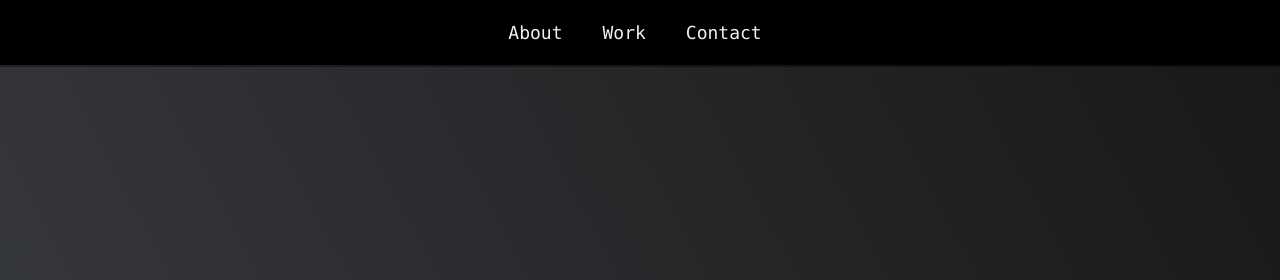
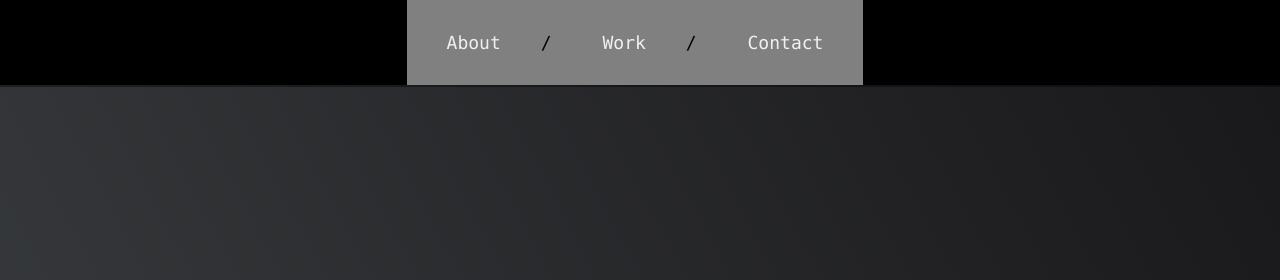
Before and after one commit to lukerebeirowebdev/Portfolio-Page-Luke-Rebeiro, a plain HTML site: page index.html in a window 1280 px wide. Shown: the top 280 px of the page. Drawn offline with Linux system fonts and the light colour scheme.

Commit message:
added spacing

```diff
--- a/style.css
+++ b/style.css
@@ -120,6 +120,24 @@
     z-index: 10;
     text-align: center;
   }
+
+  ul.nav-list {
+    padding: 10px 20px;
+    list-style: none;
+    background-color: gray;
+  }
+
+  ul.nav-list li {
+    display: flex;
+  }
+
+  ul.nav-list li+li:before {
+    padding: 20px;
+    color: black;
+    justify-content: center;
+    content: "/\00a0";
+  }
+
 
   .nav-list {
     display: flex;
@@ -314,7 +332,7 @@
   /* Footer */
 
   footer {
-    font-weight: 300;
+    font-weight: normal;
     display: flex;
     justify-content: space-evenly;
     padding: 2rem;
```
